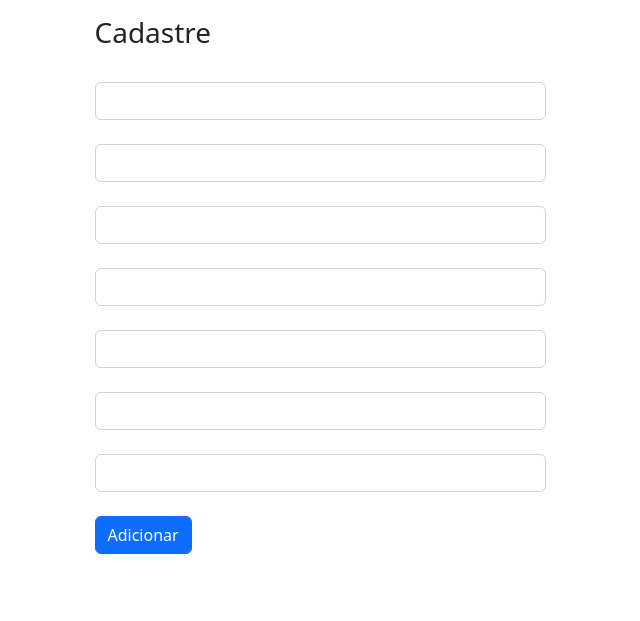
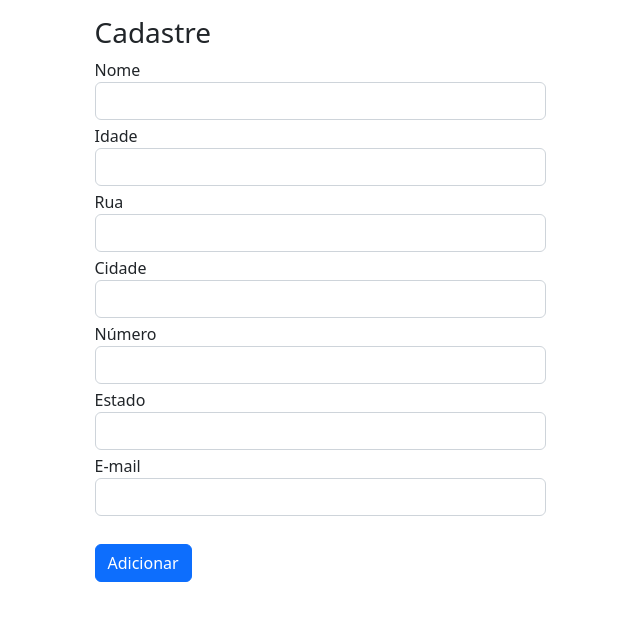
Before and after one commit to felipergoncalves/JF-multimarcas, a Flask app: page /add_user in a window 1280 px wide. Shown: the part 56-677 px from the top of the page, without its empty margins (320-960 px from the left). Run offline with Flask 2, Linux system fonts and the light colour scheme.

Commit message:
functionality: update

```diff
--- a/app.py
+++ b/app.py
@@ -34,7 +34,7 @@ def add_user():
 
 @app.route("/edit_user/<string:id>", methods=["POST", "GET"])
 def edit_user(id):
-    if request.methos == "POST":
+    if request.method == "POST":
         nome=request.form["nome"]
         idade=request.form["idade"]
         rua=request.form["rua"]
--- a/templates/add_user.html
+++ b/templates/add_user.html
@@ -5,32 +5,32 @@
     <div class="col-5 mx-auto">
         <h3>Cadastre</h3>
         <form action="{{url_for('add_user')}}" method="POST">
-            <div class="form-group">
-                <label for="nome"></label>
+            <div class="form-group mb-1">
+                <label for="nome">Nome</label>
                 <input type="text" name="nome" required class="form-control">
             </div>
-            <div class="form-group">
-                <label for="idade"></label>
+            <div class="form-group mb-1">
+                <label for="idade">Idade</label>
                 <input type="text" name="idade" required class="form-control">
             </div>
-            <div class="form-group">
-                <label for="rua"></label>
+            <div class="form-group mb-1">
+                <label for="rua">Rua</label>
                 <input type="text" name="rua" required class="form-control">
             </div>
-            <div class="form-group">
-                <label for="cidade"></label>
+            <div class="form-group mb-1">
+                <label for="cidade">Cidade</label>
                 <input type="text" name="cidade" required class="form-control">
             </div>
-            <div class="form-group">
-                <label for="numero"></label>
+            <div class="form-group mb-1">
+                <label for="numero">Número</label>
                 <input type="text" name="numero" required class="form-control">
             </div>
-            <div class="form-group">
-                <label for="estado"></label>
+            <div class="form-group mb-1">
+                <label for="estado">Estado</label>
                 <input type="text" name="estado" required class="form-control">
             </div>
-            <div class="form-group">
-                <label for="email"></label>
+            <div class="form-group mb-1">
+                <label for="email">E-mail</label>
                 <input type="text" name="email" required class="form-control">
             </div>
             <br>
```
Also changed, not shown: templates/edit_user.html (+40 -0 lines), templates/index.html (+4 -13 lines), form_db.db.
